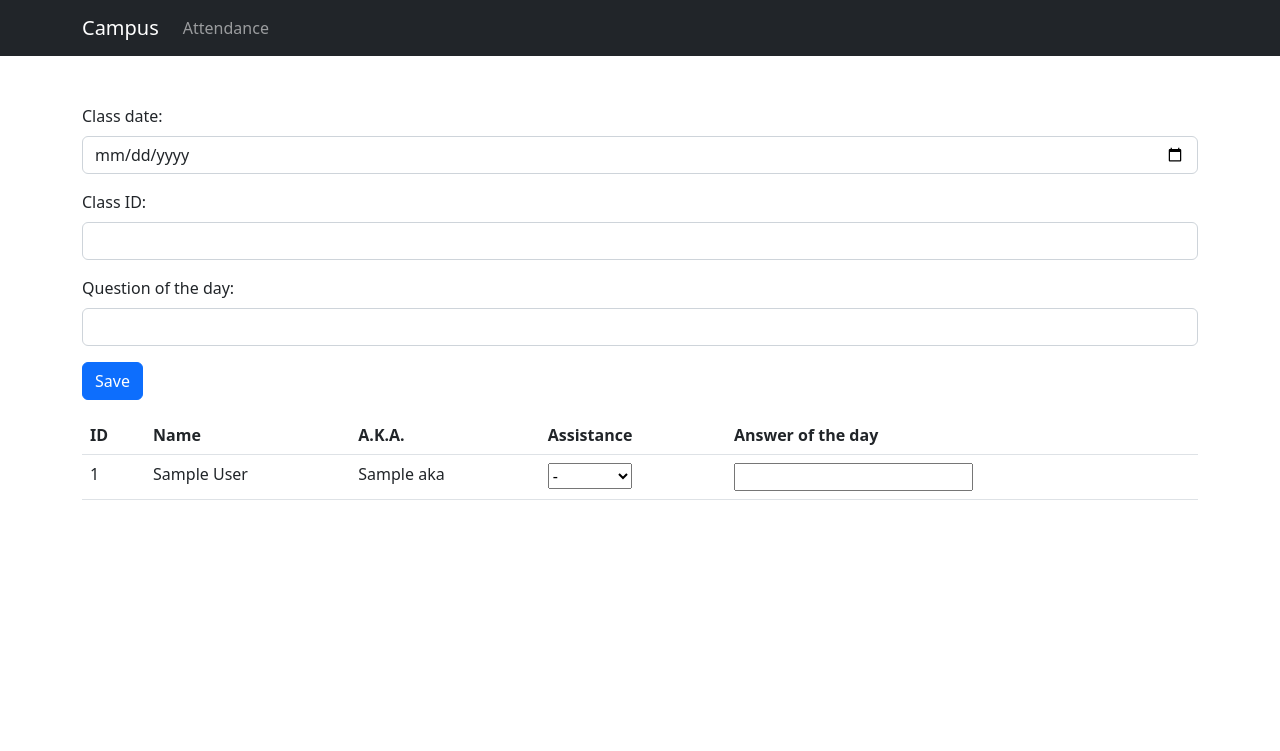
After one commit to MarcosDLCruz/up-2024-2-big-data, a Django app: template attendance/templates/attendance/create.html in a window 1280 px wide. The commit adds this page. Shown: the top 751 px of the page. Run offline with Django 5.2, Linux system fonts and the light colour scheme; the template is opened without the code that fills it: most values are stand-ins (such as "Sample title", 1, 10 or a date in 2020).

Commit message:
class 12

```diff
--- /dev/null
+++ b/attendance/templates/attendance/create.html
@@ -0,0 +1,58 @@
+{% extends "tpl.html" %}
+
+{% block content %}
+
+    <form method="POST" action="{% url 'attendance:store' %}">
+        {% csrf_token %}
+
+        <div class="mb-3">
+            <label class="form-label">Class date:</label>
+            <input type="date" class="form-control" value="" name="class_date" required>
+        </div>
+        <div class="mb-3">
+            <label class="form-label">Class ID:</label>
+            <input type="number" class="form-control" value="" step="1" min="1" max="20" name="class_id" required>
+        </div>
+        <div class="mb-3">
+            <label class="form-label">Question of the day:</label>
+            <input type="text" class="form-control" value="" name="question_of_the_day" required>
+        </div>
+
+        <div class="mb-3">
+            {% comment %}<a href="{% url 'campus:students-index' %}" class="btn btn-secondary">Back</a>{% endcomment %}
+            <button type="submit" class="btn btn-primary">Save</button>
+        </div>
+
+        <table class="table table-hover">
+            <tr>
+                <th>ID</th>
+                <th>Name</th>
+                <th>A.K.A.</th>
+                <th>Assistance</th>
+                <th>Answer of the day</th>
+            </tr>
+            {% for student in students %}
+            <tr>
+                <td>{{ student.id }}</td>
+                <td>{{ student.full_name }}</td>
+                <td>{{ student.aka }}</td>
+                <td>
+                    <select name="{{ student.id }}.status" required>
+                        <option value="">-</option>
+                        <option value="present">Present</option>
+                        <option value="absent">Absent</option>
+                        <option value="excused">Excused</option>
+                        <option value="late">Late</option>
+                        <option value="virtual">Virtual</option>
+                    </select>
+                </td>
+                <td>
+                    <input type="text" value="" name="{{ student.id }}.answer_of_the_day">
+                </td>
+            </tr>
+            {% endfor %}
+        </table>
+
+    </form>
+
+{% endblock %}
--- a/attendance/urls.py
+++ b/attendance/urls.py
@@ -2,9 +2,14 @@ from django.urls import path
 
 from . import views
 
+app_name = 'attendance'
 urlpatterns = [
     # url: /attendance/
     path("", views.index, name="index"),
+    # url: /attendance/create
+    path("create", views.create, name="create"),
     # url: /attendance/class5/
     path("class<int:class_id>/", views.detail, name="detail"),
+    # url: /attendance/store
+    path("store", views.store, name="store"),
 ]
--- /dev/null
+++ b/templates/tpl.html
@@ -0,0 +1,56 @@
+<html lang="en">
+<head>
+    <meta charset="utf-8">
+    <meta name="viewport" content="width=device-width, initial-scale=1">
+    <title>Campus</title>
+    <link href="https://cdn.jsdelivr.net/npm/bootstrap@5.2.3/dist/css/bootstrap.min.css" rel="stylesheet" integrity="sha384-rbsA2VBKQhggwzxH7pPCaAqO46MgnOM80zW1RWuH61DGLwZJEdK2Kadq2F9CUG65" crossorigin="anonymous">
+</head>
+<body>
+<nav class="navbar navbar-expand-lg navbar-dark bg-dark">
+    <div class="container">
+        <a class="navbar-brand" href="/campus">Campus</a>
+        <button class="navbar-toggler" type="button" data-bs-toggle="collapse" data-bs-target="#navbarSupportedContent" aria-controls="navbarSupportedContent" aria-expanded="false" aria-label="Toggle navigation">
+            <span class="navbar-toggler-icon"></span>
+        </button>
+        <div class="collapse navbar-collapse" id="navbarSupportedContent">
+            <ul class="navbar-nav me-auto mb-2 mb-lg-0">
+                <li class="nav-item">
+                    {% comment %}{% url 'campus:students-index' as u %}
+                    <a class="nav-link {% if request.path == u %}active{% endif %}" aria-current="page" href="{{ u }}">Students</a>
+                    {% endcomment %}
+                    <a class="nav-link" href="/attendance/">Attendance</a>
+                </li>
+                <li class="nav-item">
+                    {% comment %}{% url 'campus:teachers-index' as u %}
+                    <a class="nav-link {% if request.path == u %}active{% endif %}" href="{{ u }}">Teachers</a>
+                    {% endcomment %}
+                </li>
+                {% comment %}
+                <li class="nav-item dropdown">
+                    <a class="nav-link dropdown-toggle" href="#" id="navbarDropdown" role="button" data-bs-toggle="dropdown" aria-expanded="false">Reports</a>
+                    <ul class="dropdown-menu" aria-labelledby="navbarDropdown">
+                        <li>
+                            {% for report_id, report_title in reports.items %}
+                                {% url 'campus:report' report_id as u %}
+                                <a class="dropdown-item {% if request.path == u %}active{% endif %}" href="{{ u }}">{{ report_title }}</a>
+                            {% endfor %}
+                        </li>
+                    </ul>
+                </li>
+                {% endcomment %}
+            </ul>
+        </div>
+    </div>
+</nav>
+
+<div class="container my-5">
+    <div class="col-lg-12">
+
+        {% block content %}{% endblock %}
+
+    </div>
+</div>
+
+<script src="https://cdn.jsdelivr.net/npm/bootstrap@5.2.3/dist/js/bootstrap.bundle.min.js" integrity="sha384-kenU1KFdBIe4zVF0s0G1M5b4hcpxyD9F7jL+jjXkk+Q2h455rYXK/7HAuoJl+0I4" crossorigin="anonymous"></script>
+</body>
+</html>
```
Also changed, not shown: attendance/templates/attendance/detail.html (+7 -1 lines), attendance/templates/attendance/index.html (+9 -0 lines), attendance/views.py (+49 -5 lines).
